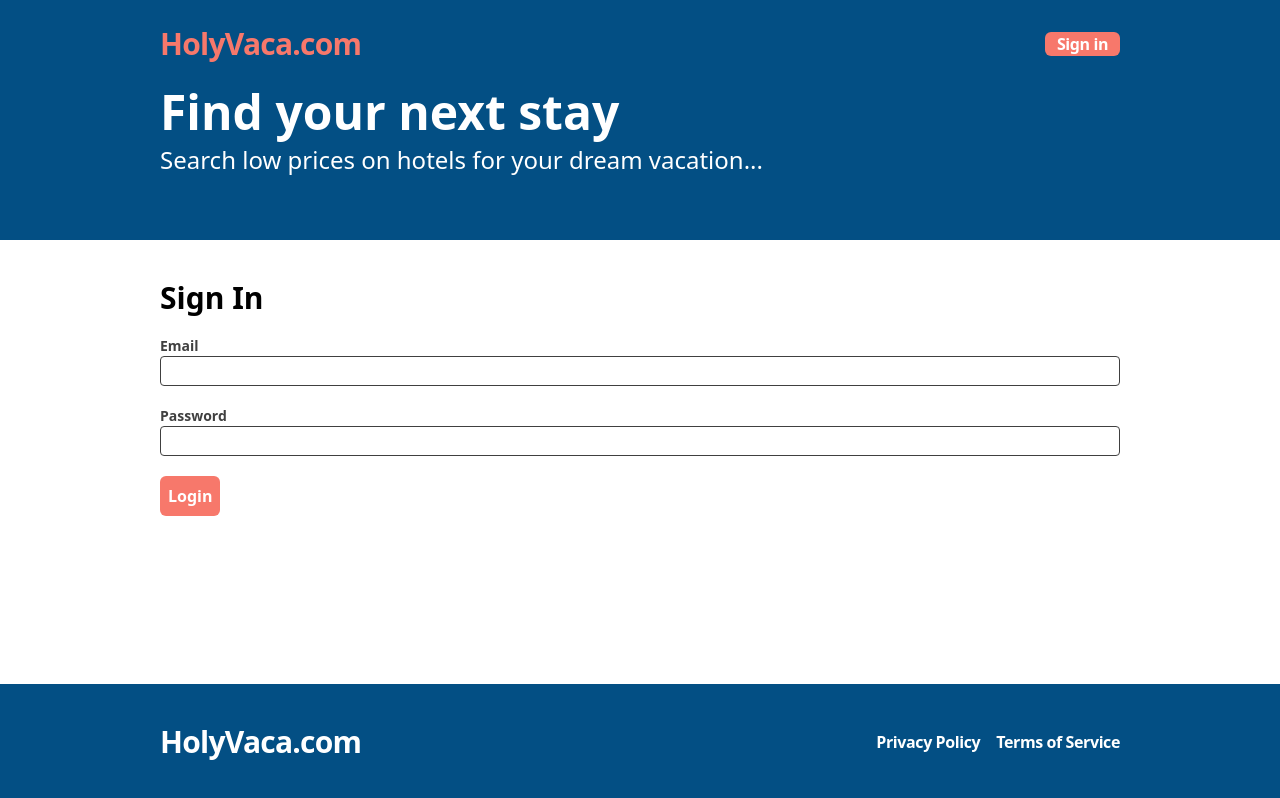
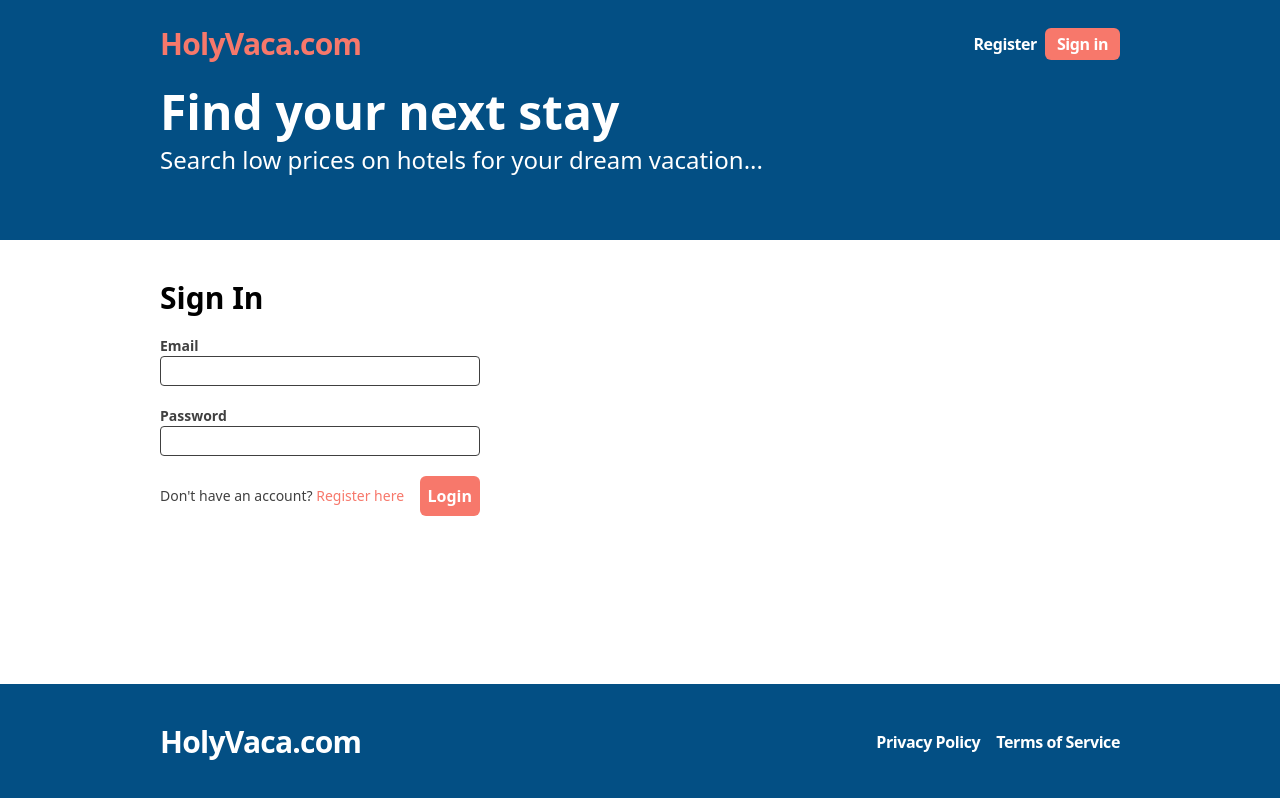
Before and after one commit to jejejesus/MERN_Course_2, a React (Vite) app in the folder frontend/: page /sign-in in a window 1280 px wide. Built offline with nearby package versions, Linux system fonts and the light colour scheme; no server answers.

Commit message:
Update authentication routes and add logout functionality

```diff
--- a/frontend/src/api-client.ts
+++ b/frontend/src/api-client.ts
@@ -31,6 +31,15 @@ export const signIn = async (formData: SignInFormData) => {
   return responseBody;
 }
 
+export const logout = async () => {
+  const response = await fetch(`${API_BASE_URL}/api/auth/logout`, {
+    method: "POST",
+    credentials: "include",
+  });
+  if (!response.ok) throw new Error("Error during logout");
+  else return response.json();
+};
+
 export const validateToken = async () => {
   const response = await fetch(`${API_BASE_URL}/api/auth/validate-token`, {
     credentials: "include",
--- a/frontend/src/components/Header.tsx
+++ b/frontend/src/components/Header.tsx
@@ -1,5 +1,6 @@
 import { Link } from "react-router-dom";
 import { useAppContext } from "../context/AppContext";
+import LogoutButton from "./LogoutButton";
 
 const Header = () => {
     const { isLoggedIn } = useAppContext();
@@ -13,9 +14,11 @@ const Header = () => {
                     {isLoggedIn ? <>
                         <Link to="/my-bookings" className="text-white font-bold tracking-tight hover:text-dark-pink hover:underline-dotted">My Bookings</Link>
                         <Link to="/my-hotels" className="text-white font-bold tracking-tight hover:text-dark-pink hover:underline-dotted">My Hotels</Link>
-                        <button className="flex items-center text-dark-pink bg-white px-3 py-1 rounded-md font-bold tracking-tight hover:text-white hover:bg-dark-pink">Sign out</button>
-                    </> :
-                    <Link to="/sign-in" className="flex items-center text-white bg-dark-pink px-3 rounded-md font-bold tracking-tight hover:text-dark-pink hover:bg-white">Sign in</Link>
+                        <LogoutButton />
+                    </> : <>
+                        <Link to="/register" className="text-white font-bold tracking-tight hover:text-dark-pink hover:underline-dotted">Register</Link>
+                        <Link to="/sign-in" className="flex items-center text-white bg-dark-pink px-3 py-1 rounded-md font-bold tracking-tight hover:text-dark-pink hover:bg-white">Sign in</Link>
+                    </>
                     }
                 </span>
             </div>
--- /dev/null
+++ b/frontend/src/components/LogoutButton.tsx
@@ -0,0 +1,30 @@
+import { useMutation } from "react-query";
+import * as apiClient from "../api-client";
+import { useAppContext } from "../context/AppContext";
+import { useNavigate } from "react-router-dom";
+
+const LogoutButton = () => {
+    const navigate = useNavigate();
+    const { showToast } = useAppContext();
+
+    const mutation = useMutation(apiClient.logout, {
+        onSuccess: () => {
+            //window.location.reload();
+            showToast({ message: "Sesión cerrada", type: "SUCCESS" });
+            navigate("/");
+        },
+        onError: (error: Error) => {
+            showToast({ message: error.message, type: "ERROR" });
+        }
+    });
+
+    const handleClick = () => {
+        mutation.mutate();
+    };
+
+    return (
+        <button onClick={handleClick}  className="flex items-center text-dark-pink bg-white px-3 py-1 rounded-md font-bold tracking-tight hover:text-white hover:bg-dark-pink">Sign out</button>
+    );
+}
+
+export default LogoutButton;
--- a/frontend/src/pages/SignIn.tsx
+++ b/frontend/src/pages/SignIn.tsx
@@ -33,7 +33,7 @@ const SignIn = () => {
     });
 
     return (
-        <form className="flex flex-col gap-5" onSubmit={onSubmit}>
+        <form className="flex flex-col gap-5 w-80" onSubmit={onSubmit}>
             <h2 className="text-3xl font-bold">Sign In</h2>
             <label className="text-dark-gray text-sm font-bold flex-1">
                 Email
@@ -54,10 +54,11 @@ const SignIn = () => {
                     },})}></input>
                     { errors.password && <span className="text-gray font-semibold"><strong>!</strong> {errors.password.message}</span> }
             </label>
-            <span>
+            <div className="flex justify-between items-center"> {/* Added items-center class */}
+                <span className="text-dark-gray text-sm">Don't have an account? <a href="/register" className="text-dark-pink">Register here</a></span>
                 <button type="submit"
-                className="text-white bg-dark-pink p-2 rounded-md font-bold t hover:text-dark-pink hover:bg-pink">Login</button>
-            </span>
+                className="text-white bg-dark-pink p-2 rounded-md font-bold ml-2 hover:text-dark-pink hover:bg-pink">Login</button>
+            </div>
         </form>
     );
 }
```
Also changed, not shown: 1 other file (tests, documents, lock files or other folders).
